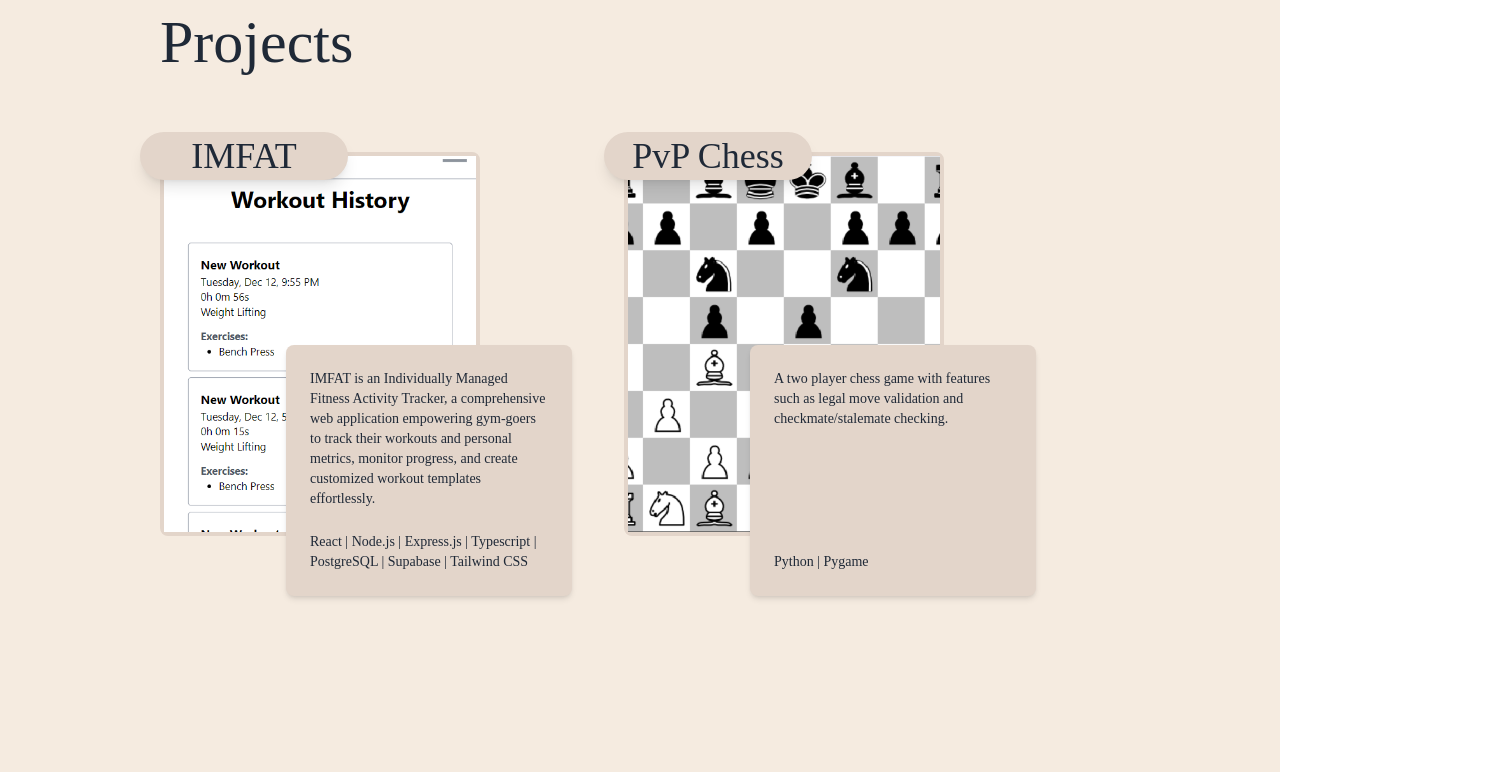
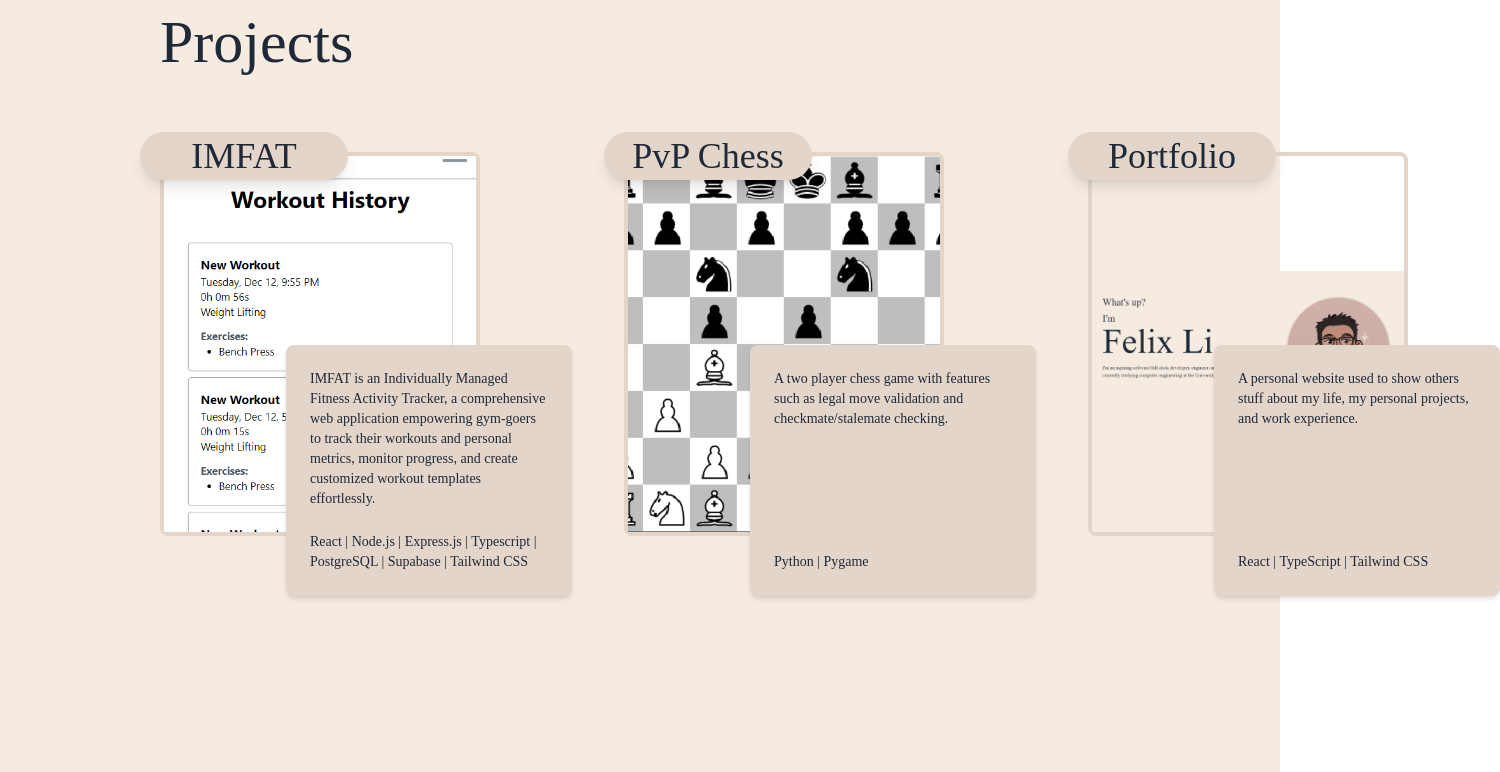
Before and after one commit to 04felixli/Portfolio-Website, a React (Create React App) app: page / in a window 1280 px wide. Shown: the part 820-1592 px from the top of the page, 1500 px wide, since content can reach past the window. Built offline with nearby package versions, Linux system fonts and the light colour scheme.

Commit message:
Added persoal website to projects section

```diff
--- a/src/Components/Projects/Project.tsx
+++ b/src/Components/Projects/Project.tsx
@@ -10,7 +10,7 @@ const Project = ({ project }: Props) => {
     return (
         <button className="w-80 h-96 border border-color6 border-4 rounded-lg relative transition ease-in-out delay-150 hover:-translate-y-1 hover:scale-110 hover:shadow-md">
             <h1 className="absolute -top-6 -left-6 rounded-full w-4/6 text-4xl text-center py-1 bg-color6 shadow-lg z-5">{project.name}</h1>
-            <img src={project.imagePath} alt={`${project.name}Image`} className="w-full h-full object-cover" />
+            <img src={project.imagePath} alt={`${project.name}Image`} className={`w-full h-full ${project.name !== 'Portfolio' ? 'object-cover' : 'object-contain'}`} />
             <div className="absolute -bottom-16 -right-24 rounded-lg bg-color6 w-11/12 h-4/6 text-sm p-6 z-5 shadow-md text-left flex flex-col justify-between">
                 <p>
                     {project.description}
--- a/src/Components/Projects/Projects.tsx
+++ b/src/Components/Projects/Projects.tsx
@@ -1,7 +1,7 @@
 import React from "react";
 import "../../GlobalStyles.css";
 import Project from "./Project";
-import { IMFATProject, ChessProject } from "../../Constants/ProjectObjects";
+import { IMFATProject, ChessProject, PortfolioProject } from "../../Constants/ProjectObjects";
 
 const Projects = () => {
 
@@ -15,6 +15,9 @@ const Projects = () => {
 
                 <section className="ml-36"><Project project={ChessProject} /></section>
 
+                <section className="ml-36"><Project project={PortfolioProject} /></section>
+
+
             </section>
         </div>
     )
--- a/src/Constants/ProjectObjects.tsx
+++ b/src/Constants/ProjectObjects.tsx
@@ -18,3 +18,10 @@ export const ChessProject: ProjectObject = {
     techStack: 'Python | Pygame',
     imagePath: '/Images/ChessGame.png'
 }
+
+export const PortfolioProject: ProjectObject = {
+    name: 'Portfolio',
+    description: 'A personal website used to show others stuff about my life, my personal projects, and work experience.',
+    techStack: 'React | TypeScript | Tailwind CSS',
+    imagePath: '/Images/PersonalPortfolio.png'
+}
```
Also changed, not shown: public/Images/PersonalPortfolio.png (added).
